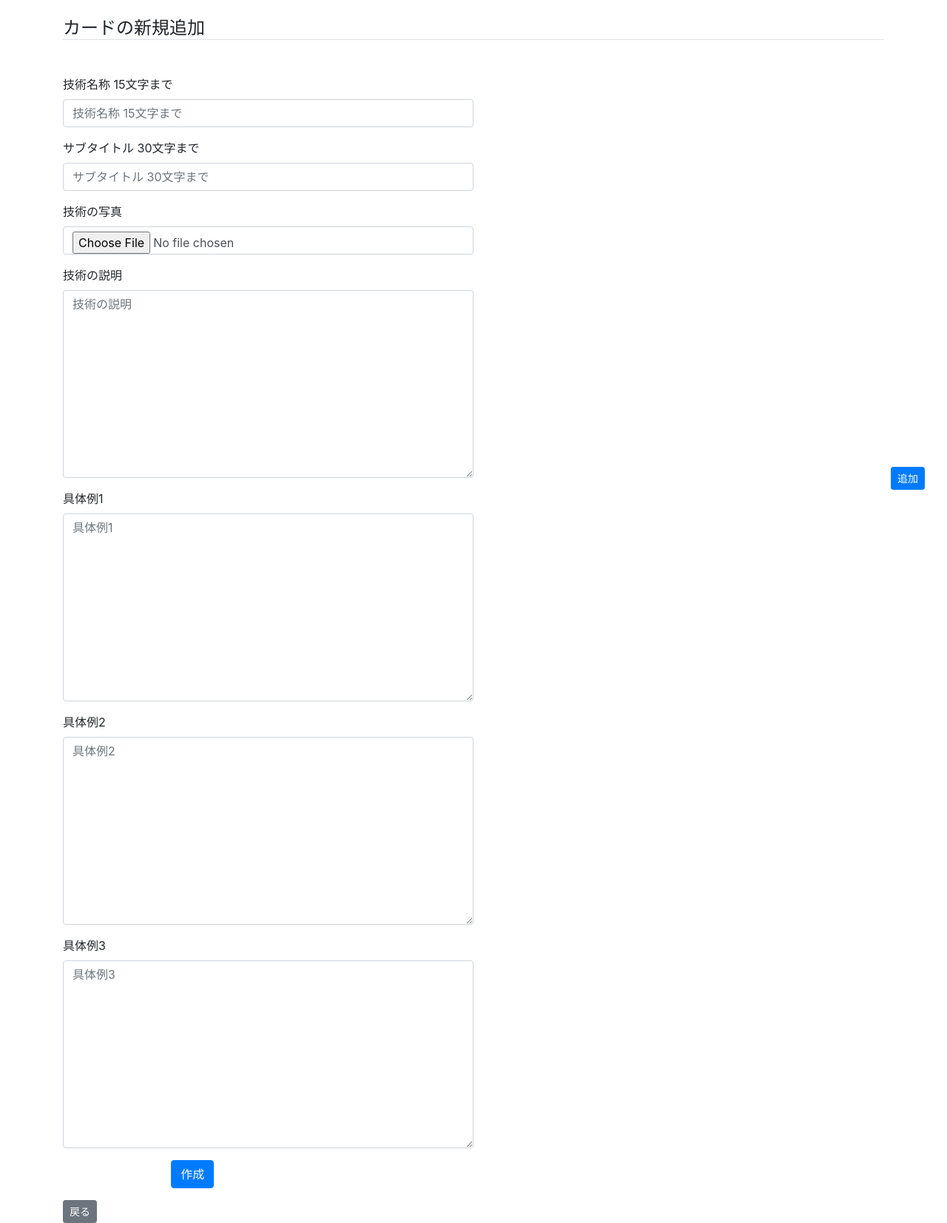
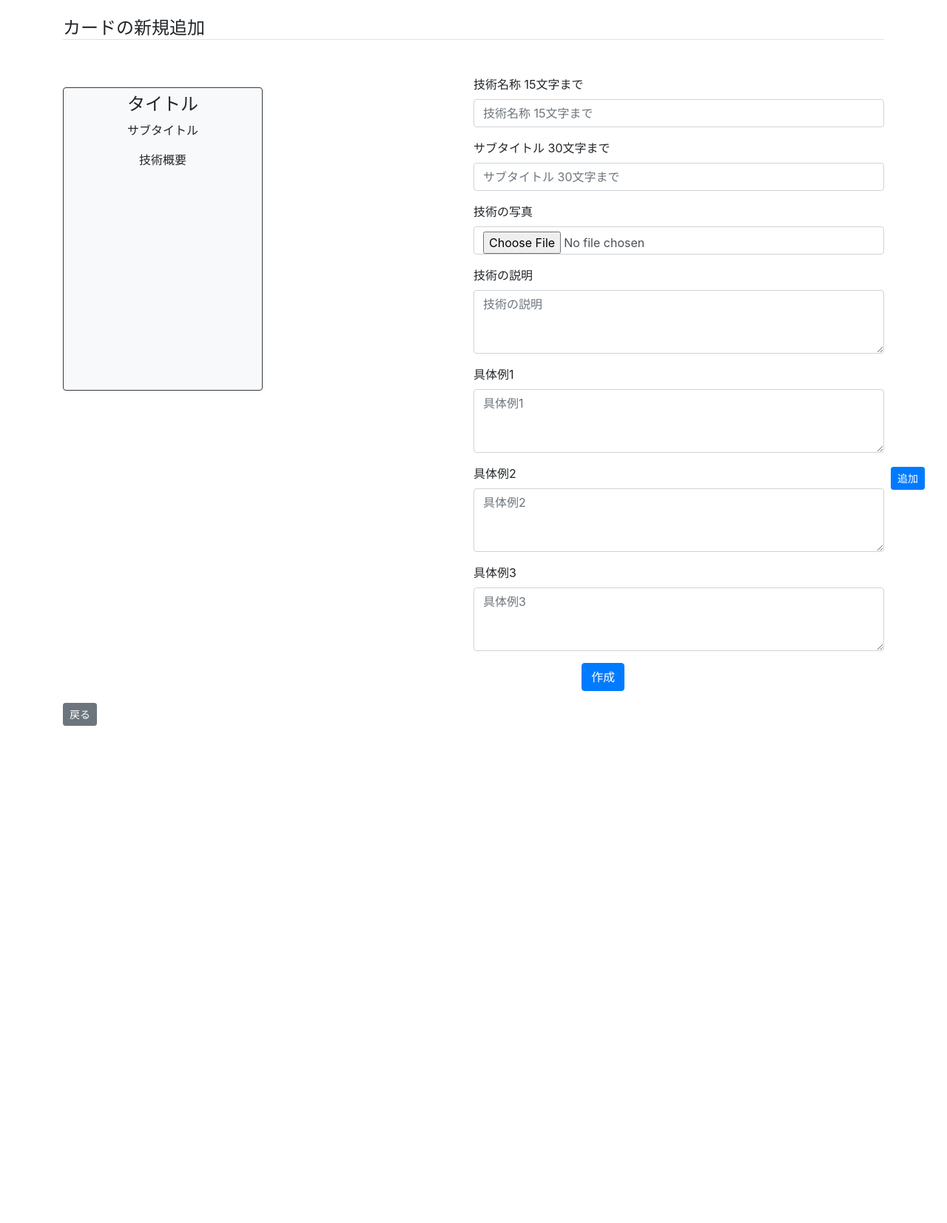
Before and after one commit to hichioka/tecSNS, a Django app: page /card/create/ in a window 1280 px wide. Shown: the part 92-1745 px from the top of the page at 74% size. After the commit the page ends 1073 px from the top, so only its background shows below. Run offline with Django 3.2, Linux system fonts and the light colour scheme; parts of the project's set-up code (start-up, migrations or seed data) failed here and were passed over; some libraries are stand-ins or nearby versions.

Commit message:
機能追加　更新　修正
新規追加・編集時にリアルタイム編集する機能の追加
・forms.pyに色々追加
　・onkeyupの追加
　・desc関連のフォームのサイズ
ワークシートリストページをclassViewに変更

```diff
--- a/cms/forms.py
+++ b/cms/forms.py
@@ -1,5 +1,5 @@
 from django import forms
-from django.forms import ModelForm
+from django.forms import ModelForm, Textarea
 
 
 from cms.models import Card, WorkSeat, WSque
@@ -12,13 +12,31 @@ class CardForm(ModelForm):
 # 必須事項じゃなくする
     def __init__(self, *args, **kwd):
         super(CardForm, self).__init__(*args, **kwd)
+        #title
+        self.fields["title"].widget.attrs['onkeyup'] = 'titleInputCheck()'
+        #subtitle
+        self.fields["subtitle"].widget.attrs['onkeyup'] = 'subTitleInputCheck()'
         self.fields["subtitle"].required = False
+        #tecdesc
+        self.fields["tec_desc"].widget.attrs['onkeyup'] = 'tecDescInputCheck()'
+        #desc1
+        self.fields["desc1"].widget.attrs['onkeyup'] = 'Desc1InputCheck()'
+        #desc2
+        self.fields["desc2"].widget.attrs['onkeyup'] = 'Desc2InputCheck()'
         self.fields["desc2"].required = False
+        #desc3
+        self.fields["desc3"].widget.attrs['onkeyup'] = 'Desc3InputCheck()'
         self.fields["desc3"].required = False
 
     class Meta:
         model = Card
         fields = ('title','subtitle', 'tags', 'tecimg', 'tec_desc', 'desc1','desc2','desc3')
+        widgets = {
+          'tec_desc': Textarea(attrs={'rows': 3}),
+          'desc1': Textarea(attrs={'rows': 3}),
+          'desc2': Textarea(attrs={'rows': 3}),
+          'desc3': Textarea(attrs={'rows': 3}),
+        }
 
 
 #ワークシートフォーム（webでワークするとき用） queの数は制限するか動的に増やすか
@@ -55,7 +73,7 @@ class SortChoice(forms.Form):
 
 #複数選択可能なチェックボックス　テスト
 class ChkForm(forms.Form):
-     labels = ['チェック','複数チェック','ラジオボタン','動的選択肢１','動的選択肢２']#ココノイミヨクワカッテナイ
+     labels = ['チェック','複数チェック','ラジオボタン','動的選択肢１','動的選択肢２']
 
      four = forms.MultipleChoiceField(
           label=labels[3],
--- a/cms/static/cms/js/card.js
+++ b/cms/static/cms/js/card.js
@@ -61,3 +61,30 @@ $(".back").click(function(){
 //         return false;
 //     });
 // });
+
+
+// フォームに入力した値をリアルタイムで反映させ、カードの完成イメージの表示
+function titleInputCheck() {
+  var TitleValue = document.getElementById( "id_title" ).value;
+  document.getElementById( "title_value_box" ).innerHTML = TitleValue;
+}
+function subTitleInputCheck() {
+  var SubTitleValue = document.getElementById( "id_subtitle" ).value;
+  document.getElementById( "subtitle_value_box" ).innerHTML = SubTitleValue;
+}
+function tecDescInputCheck() {
+  var SubTitleValue = document.getElementById( "id_tec_desc" ).value;
+  document.getElementById( "tecdesc_value_box" ).innerHTML = SubTitleValue;
+}
+function Desc1InputCheck() {
+  var SubTitleValue = document.getElementById( "id_desc1" ).value;
+  document.getElementById( "desc1_value_box" ).innerHTML = SubTitleValue;
+}
+function Desc2InputCheck() {
+  var SubTitleValue = document.getElementById( "id_desc2" ).value;
+  document.getElementById( "desc2_value_box" ).innerHTML = SubTitleValue;
+}
+function Desc3InputCheck() {
+  var SubTitleValue = document.getElementById( "id_desc3" ).value;
+  document.getElementById( "desc3_value_box" ).innerHTML = SubTitleValue;
+}
--- a/cms/templates/cms/card_form.html
+++ b/cms/templates/cms/card_form.html
@@ -1,22 +1,39 @@
 {% extends "cms/base.html" %}
 {% load bootstrap4 %}
+{% load static %}
+
+{% block extra_css %}
+<link rel="stylesheet" href="{% static 'cms/css/card.css' %}">
+{% endblock extra_css %}
+
+{% block extra_js %}
+<script src="{% static 'cms/js/card.js' %}"></script>
+{% endblock extra_js%}
 
 {% block title %}カードの新規追加{% endblock title %}
 
 {% block content %}
     <h4 class="mt-4 mb-5 border-bottom">カードの新規追加</h4>
-     <div class="d-flex flex-wrap">
-
-      <!-- <div class="w-50 bg-danger">
-        <p>リアルタイム編集を入れる</p>
-      </div> -->
+    <div class="d-flex flex-wrap">
+      <div class="d-flex flex-wrap w-50 center-block">
+        <div class="active front bg-danger text-center py-2 px-3 my-3 border border-dark bg-light rounded">
+          <h4 id="title_value_box">タイトル</h4>
+          <p id="subtitle_value_box">サブタイトル</p>
+          <div id="tecdesc_value_box" class="align-items-end">技術概要</div>
+        </div>
+        <div class="back bg-danger text-center py-2 px-3 my-3 border border-dark bg-light rounded">
+          <div id="desc1_value_box">技術活用事例1</div>
+          <div id="desc2_value_box">技術活用事例２</div>
+          <div id="desc3_value_box">技術活用事例3</div>
+        </div>
+      </div>
 
       <div class="w-50">
         <!-- ポストする機能 -->
-        <form method="POST" class="post-form" enctype="multipart/form-data" action="{% url 'cms:card_create' %}">
+        <form method="POST" class="post_form" enctype="multipart/form-data" action="{% url 'cms:card_create' %}">
       <!-- フォームの表示 -->
-        {% csrf_token %}
-        {% bootstrap_form form layout='horizontal' %}
+          {% csrf_token %}
+          {% bootstrap_form form layout='horizontal' %}
         <div class="form-group row">
           <div class="offset-md-3 col-md-9">
             <button type="submit" class="btn btn-primary">作成</button>
@@ -25,4 +42,5 @@
       </div>
     </div>
     <a href="{% url 'cms:card_list' %}" class="btn btn-secondary btn-sm">戻る</a>
+
 {% endblock content %}
--- a/cms/templates/cms/workseat_list.html
+++ b/cms/templates/cms/workseat_list.html
@@ -12,7 +12,7 @@
 
     <div class="d-flex flex-wrap">
 
-      {% for Wseat in Wseat%}
+      {% for Wseat in object_list%}
       <div class="my-3 mx-2 border rounded-lg w-25 h-100">
           <div class="text-center text-dark py-3 border border-secondary rounded-lg btn btn-outline-light">
             <p>{{ Wseat.title }}</p>
--- a/cms/urls.py
+++ b/cms/urls.py
@@ -28,7 +28,7 @@ urlpatterns = [
     path('card/spredseat/', views.SpredCreate, name='card_spred'),   # スプレッドに書き込み
 
     #ワークシートのページ
-    path('workseat/', views.workseat_list, name='workseat_list'),
+    path('workseat/', views.WSeatList.as_view(), name='workseat_list'),
 
 
 ]  + static(settings.STATIC_URL, document_root=settings.STATICFILES_DIRS) + static(settings.MEDIA_URL, document_root=settings.MEDIA_ROOT)
--- a/cms/views.py
+++ b/cms/views.py
@@ -121,31 +121,9 @@ def card_choice(request):
         return render(request, 'cms/card_choice.html',{'cards': cards})
 
 
-# class CreateData(View):
-#     """カードを選択して、PDFとスプレッドシートに出力する"""
 
-#         if request.method == "POST":
-#             cardlist = request.POST.getlist('choice')#ローカル変数
-#             queries = [Q(id__iexact=value) for value in cardlist]
-#             query = queries.pop()
-#             for item in queries:
-#                 query |= item
-#             cards = Card.objects.get_queryset().filter(query)
-
-#     def choice(request):
-#         return render(request, 'cms/card_confirm_choice.html', {'cards': cards})
-
-#     #からで送信した時の条件も入れておく、もしくわifの方に入れておく
-#         else:#初めにレンダリングする時、Postされて値がないときに帰るようにする
-#             cards = Card.objects.all().order_by('id')
-#             return render(request, 'cms/card_choice.html',{'cards': cards})
-
-
-
-
-#pdfにして出力
 class PdfCreate(View):
-
+    """PDFの作成・取得"""
     #関数定義
     filename = 'tecCard.pdf'  # 保存時の出力ファイル名
     font_name = 'HeiseiKakuGo-W5'  # フォントの指定
@@ -163,7 +141,6 @@ class PdfCreate(View):
 
 
     def _create_pdf(self, response):
-
         size = landscape(A4)#横向き
         # pdfを描く場所を作成：pdfの原点は左上にする(bottomup=False)
         p = canvas.Canvas(response, pagesize=size, bottomup=False)
@@ -242,6 +219,7 @@ class PdfCreate(View):
 
 
 def SpredCreate(request):
+    """スプレッドシート作成・取得"""
     scope = ['https://spreadsheets.google.com/feeds',
          'https://www.googleapis.com/auth/drive']
 
@@ -304,9 +282,8 @@ def SpredCreate(request):
     return HttpResponseRedirect('https://docs.google.com/spreadsheets/d/16Z_kNldNcmH0BbXgVKyI8kFah4iJiVBnL5erZ3Dqg18/edit#gid=0')
 
 
-
-def workseat_list(request):
-    """カードの一覧"""
-    Wseat = WorkSeat.objects.all().order_by('id') #全部のidを取得して、cardsに入れている
-    return render(request, 'cms/workseat_list.html',     # 使用するテンプレート
-                  {'Wseat': Wseat})         # テンプレートに渡すデータList
+#ワークシート関係
+class WSeatList(ListView):
+    """ワークシートリスト表示"""
+    context_object_name = 'Wseat_list'
+    model = WorkSeat
```
Also changed, not shown: cms/templates/cms/card_detail.html (+7 -7 lines), cms/templates/cms/card_update_form.html (+24 -2 lines), db.sqlite3.
